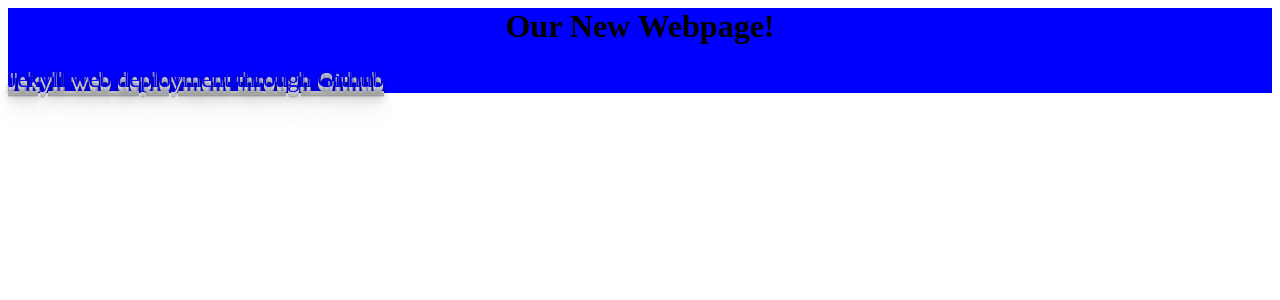
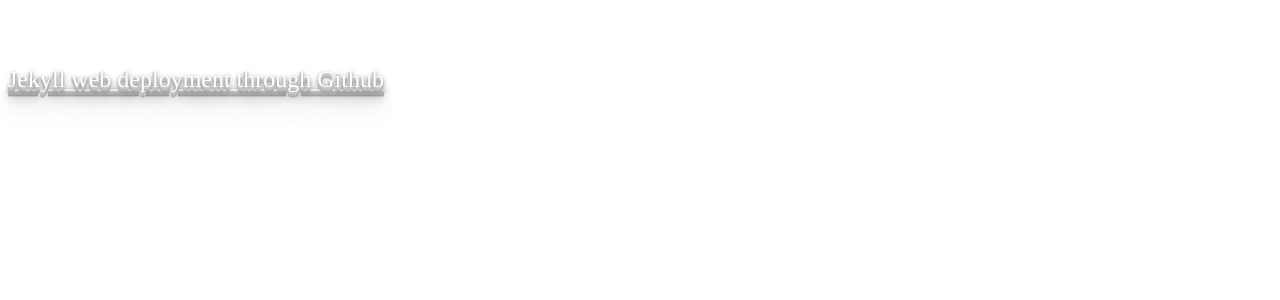
Before and after one commit to rhochgraf21/rhochgraf21.github.io2, a Jekyll site: the page index.html, which Jekyll copies as it is, in a window 1280 px wide. Shown: the top 300 px of the page. Built offline with Jekyll 4.4.1, drawn with Linux system fonts in a browser that asks for light colours.

Commit message:
Update stylesheet.css

```diff
--- a/css/stylesheet.css
+++ b/css/stylesheet.css
@@ -12,7 +12,12 @@
                0 10px 10px rgba(0,0,0,.2),
                0 20px 20px rgba(0,0,0,.15);
   font-size: 24px;
+  color: white;
 }
-.home {
+h1 {
+  color: white;
+
+}
+.html {
   background-color: blue;
 }
```
